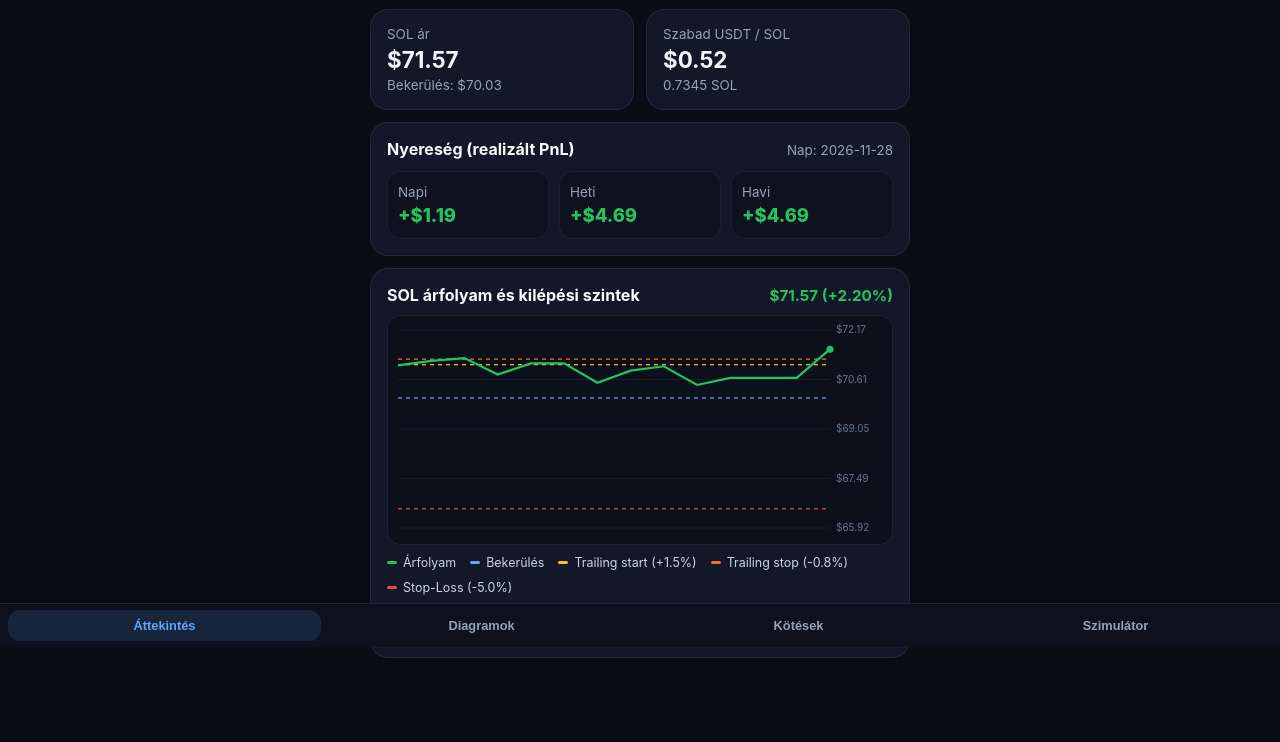
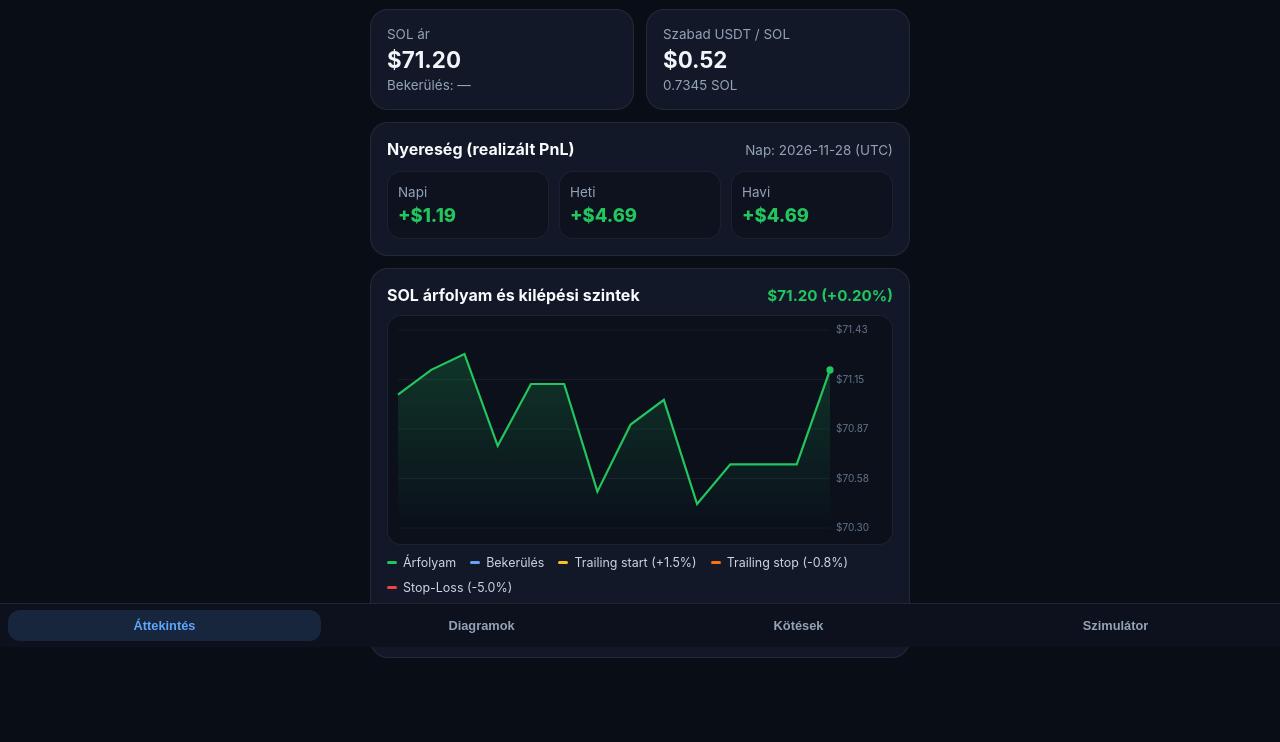
Before and after one commit to Zomir84/tozsderobot, a plain HTML site: page index.html in a window 1280 px wide. Shown: the part 153-895 px from the top of the page. Drawn offline with Linux system fonts and the light colour scheme.

Commit message:
dashboard frissites

```diff
--- a/index.html
+++ b/index.html
@@ -177,7 +177,6 @@
 </head>
 <body>
   <div class="wrap">
-    <!-- 1. ÁTTEKINTÉS -->
     <section id="view-overview" class="view active">
       <div class="card">
         <div class="top-card-head">
@@ -248,12 +247,11 @@
       </div>
     </section>
 
-    <!-- 2. DIAGRAMOK: KEZDŐTŐKE ($55.00), NYERESÉG / VESZTESÉG ÉS ZSEBBE TEHETŐ NYERESÉG -->
     <section id="view-charts" class="view">
       <div class="card">
         <div class="chart-head">
           <div>
-            <div class="muted">Kezdőtőke ($55.00) és nyereség / veszteség alakulása</div>
+            <div class="muted">Tőkegörbe ($55.00 alap • 100% tőkébe forgatva)</div>
             <div id="capital-pnl-headline" class="med-val">+$0.00 (0.00%)</div>
           </div>
           <div id="capital-minmax" class="muted">Kezdőtőke: $55.00</div>
@@ -268,7 +266,6 @@
       </div>
     </section>
 
-    <!-- 3. KÖTÉSEK -->
     <section id="view-trades" class="view">
       <div class="card">
         <div class="muted">Előzmények és kötések (pionex_history.json)</div>
@@ -278,7 +275,6 @@
       </div>
     </section>
 
-    <!-- 4. SZIMULÁTOR -->
     <section id="view-sim" class="view">
       <div class="card">
         <div class="muted">Pozíció szimulátor (bekerülési ár vs. célár)</div>
@@ -305,9 +301,42 @@
 
   <script>
     const START_CAPITAL_USD = 55.0;
+    const BASE_BET_USD = 15.0;
+    const REINVEST_SHARE = 1.0;
+    const MAX_PLAUSIBLE_TRADE_USD = 500.0;
+    const LIVE_SERIES_KEY = "pionex_sol_live_series_v1";
+
     let latestStatus = null;
     let latestHistory = [];
+    let livePriceSeries = loadLiveSeries();
     let simTouched = false;
+
+    function loadLiveSeries() {
+      try {
+        const raw = sessionStorage.getItem(LIVE_SERIES_KEY);
+        const parsed = raw ? JSON.parse(raw) : [];
+        return Array.isArray(parsed) ? parsed.filter((p) => p && Number(p.price) > 0) : [];
+      } catch (_) {
+        return [];
+      }
+    }
+
+    function recordLivePrice(status) {
+      if (!status) return;
+      const px = Number(status.price || 0);
+      if (!(px > 0 && px < 10000)) return;
+      const stamp = String(status.updated_at || new Date().toISOString());
+      const last = livePriceSeries[livePriceSeries.length - 1];
+      if (!last || last.time !== stamp) {
+        livePriceSeries.push({ time: stamp, price: px });
+        if (livePriceSeries.length > 120) {
+          livePriceSeries = livePriceSeries.slice(-120);
+        }
+        try {
+          sessionStorage.setItem(LIVE_SERIES_KEY, JSON.stringify(livePriceSeries));
+        } catch (_) {}
+      }
+    }
 
     document.querySelectorAll(".tab-btn").forEach((btn) => {
       btn.addEventListener("click", () => {
@@ -326,7 +355,40 @@
       return `${n >= 0 ? "+" : "-"}$${Math.abs(n).toFixed(2)}`;
     }
 
+    function isPlausibleHistoryItem(item) {
+      if (!item || typeof item !== "object") return false;
+      const sz = Math.abs(Number(item.size || 0));
+      const px = Math.abs(Number(item.price || 0));
+      const usdt = Math.abs(Number(item.usdt || 0));
+      const notional = usdt > 0 ? usdt : sz * px;
+      if (notional > MAX_PLAUSIBLE_TRADE_USD) return false;
+      const rawPnl = Math.abs(Number(item.pnl_usdt || 0));
+      if (rawPnl > MAX_PLAUSIBLE_TRADE_USD * 0.5) return false;
+      return true;
+    }
+
+    function sanitizeHistory(history) {
+      if (!Array.isArray(history)) return [];
+      const seen = new Set();
+      const clean = [];
+      for (const item of history) {
+        if (!isPlausibleHistoryItem(item)) continue;
+        const key = [
+          String(item.time || ""),
+          String(item.side || item.status || "").toUpperCase(),
+          Number(item.price || 0).toFixed(4),
+          Number(item.size || item.usdt || 0).toFixed(4),
+          String(item.reason || ""),
+        ].join("|");
+        if (seen.has(key)) continue;
+        seen.add(key);
+        clean.push(item);
+      }
+      return clean;
+    }
+
     function getItemPnlUsd(item) {
+      if (!isPlausibleHistoryItem(item)) return 0;
       const sz = Number(item && item.size ? item.size : 0);
       const sellPx = Number(item && item.price ? item.price : 0);
       const pctMatch = String((item && item.reason) || "").match(/([+-]?\d+(?:[.,]\d+)?)\s*%/);
@@ -335,10 +397,12 @@
         const denom = 1 + pctVal / 100;
         if (denom > 0) {
           const impliedEntry = sellPx / denom;
-          return (sellPx - impliedEntry) * sz;
+          const est = (sellPx - impliedEntry) * sz;
+          if (Math.abs(est) <= MAX_PLAUSIBLE_TRADE_USD * 0.5) return est;
         }
       }
-      return Number(item && item.pnl_usdt != null ? item.pnl_usdt : 0);
+      const direct = Number(item && item.pnl_usdt != null ? item.pnl_usdt : 0);
+      return Math.abs(direct) <= MAX_PLAUSIBLE_TRADE_USD * 0.5 ? direct : 0;
     }
 
     function computeExitLevels(s) {
@@ -370,28 +434,47 @@
       };
     }
 
+    function getChartPricePoints() {
+      if (livePriceSeries.length >= 2) {
+        return livePriceSeries.map((p) => Number(p.price));
+      }
+      const fallback = [];
+      for (const row of latestHistory) {
+        const px = Number(row.price);
+        if (!Number.isNaN(px) && px > 0 && px < 10000) fallback.push(px);
+      }
+      if (latestStatus && Number(latestStatus.price) > 0) {
+        fallback.push(Number(latestStatus.price));
+      }
+      return fallback;
+    }
+
     function computeCapitalCurve(status, history) {
       const currentTotal = status && Number(status.total_usd) > 0 ? Number(status.total_usd) : 0;
-      const rows = Array.isArray(history) ? history : [];
-      const startCapital = START_CAPITAL_USD;
+      const rows = sanitizeHistory(history);
+      const startCapital = status && Number(status.start_capital_usd) > 0 ? Number(status.start_capital_usd) : START_CAPITAL_USD;
 
       const curve = [Number(startCapital.toFixed(2))];
       let runningUsd = startCapital;
+      let positiveRealizedSum = 0;
 
       for (const row of rows) {
-        const side = String(row && row.side || "").toUpperCase();
+        const side = String((row && row.side) || "").toUpperCase();
         if (side === "SELL") {
-          runningUsd += getItemPnlUsd(row);
-          curve.push(Number(Math.max(0, runningUsd).toFixed(2)));
-        } else if (row && row.total_usd != null && Number(row.total_usd) > 0) {
+          const pnl = getItemPnlUsd(row);
+          if (pnl > 0) positiveRealizedSum += pnl;
+          runningUsd = Math.max(0, runningUsd + pnl);
+          curve.push(Number(runningUsd.toFixed(2)));
+        } else if (row && row.total_usd != null && Number(row.total_usd) > 0 && Number(row.total_usd) <= MAX_PLAUSIBLE_TRADE_USD) {
           runningUsd = Number(row.total_usd);
           curve.push(Number(runningUsd.toFixed(2)));
         }
       }
 
       if (currentTotal > 0) {
-        if (curve[curve.length - 1] !== Number(currentTotal.toFixed(2))) {
-          curve.push(Number(currentTotal.toFixed(2)));
+        const roundedCur = Number(currentTotal.toFixed(2));
+        if (curve[curve.length - 1] !== roundedCur) {
+          curve.push(roundedCur);
         }
       }
 
@@ -400,8 +483,16 @@
       const netPct = startCapital > 0 ? (netDiff / startCapital) * 100 : 0;
       const peakTotal = curve.length ? Math.max(...curve) : finalTotal;
       const troughTotal = curve.length ? Math.min(...curve) : finalTotal;
-      const pocketProfit = netDiff > 0 ? netDiff : 0;
-      const remainingAfterPocket = Math.max(0, finalTotal - pocketProfit);
+
+      const reinvestProfit =
+        status && status.reinvested_profit_usdt != null
+          ? Number(status.reinvested_profit_usdt)
+          : positiveRealizedSum * REINVEST_SHARE;
+      const pocketProfit = 0;
+      const nextBet =
+        status && status.next_bet_usdt != null
+          ? Number(status.next_bet_usdt)
+          : BASE_BET_USD + reinvestProfit;
 
       return {
         startCapital,
@@ -410,8 +501,9 @@
         netPct,
         peakTotal,
         troughTotal,
+        reinvestProfit,
         pocketProfit,
-        remainingAfterPocket,
+        nextBet,
         curve,
       };
     }
@@ -432,22 +524,22 @@
       if (boxEl) {
         boxEl.innerHTML = `
           <div class="lvl-chip">
-            <span class="muted">Kezdőtőke</span>
-            <b style="color:#60a5fa;">$${info.startCapital.toFixed(2)}</b>
+            <span class="muted">Tőkébe forgatva (100%)</span>
+            <b style="color:#22c55e;">+$${info.reinvestProfit.toFixed(2)}</b>
+            <span class="muted" style="font-size:0.72rem;">Zseb: $0.00 (100% tőke)</span>
           </div>
           <div class="lvl-chip">
-            <span class="muted">Jelenlegi tőke</span>
-            <b style="color:#f8fafc;">$${info.finalTotal.toFixed(2)}</b>
+            <span class="muted">Vételi keret</span>
+            <b style="color:#60a5fa;">$${info.nextBet.toFixed(2)}</b>
+            <span class="muted" style="font-size:0.72rem;">Alap + forgatott profit</span>
           </div>
           <div class="lvl-chip">
-            <span class="muted">Zsebbe tehető nyereség (saját számlára)</span>
-            <b style="color:${info.pocketProfit > 0 ? "#22c55e" : "#94a3b8"};">+$${info.pocketProfit.toFixed(2)}</b>
-            <span class="muted" style="font-size:0.72rem;">Maradék kivétel után: $${info.remainingAfterPocket.toFixed(2)}</span>
+            <span class="muted">Kezdőtőke / Jelenlegi tőke</span>
+            <b>$${info.startCapital.toFixed(2)} / $${info.finalTotal.toFixed(2)}</b>
           </div>
           <div class="lvl-chip">
-            <span class="muted">Nettó nyereség / veszteség</span>
-            <b style="color:${info.netDiff >= 0 ? "#22c55e" : "#ef4444"};">${formatSignedUsd(info.netDiff)} (${info.netPct >= 0 ? "+" : ""}${info.netPct.toFixed(2)}%)</b>
-            <span class="muted" style="font-size:0.72rem;">Csúcs / mélypont: $${info.peakTotal.toFixed(2)} / $${info.troughTotal.toFixed(2)}</span>
+            <span class="muted">Csúcs / Mélypont</span>
+            <b>$${info.peakTotal.toFixed(2)} / $${info.troughTotal.toFixed(2)}</b>
           </div>
         `;
       }
@@ -479,7 +571,7 @@
     function renderRealizedPnl(status, history) {
       const now = new Date();
       const todayStr = now.toISOString().slice(0, 10);
-      document.getElementById("realized-date").textContent = `Nap: ${todayStr}`;
+      document.getElementById("realized-date").textContent = `Nap: ${todayStr} (UTC)`;
 
       let daily = 0;
       let weekly = 0;
@@ -487,12 +579,12 @@
       const weekAgo = Date.now() - 7 * 86400000;
       const monthAgo = Date.now() - 30 * 86400000;
 
-      for (const item of (history || [])) {
+      for (const item of sanitizeHistory(history)) {
         if (String(item.side || "").toUpperCase() === "SELL") {
           const pnl = getItemPnlUsd(item);
           const ts = Date.parse(item.time || "");
           if (!Number.isNaN(ts)) {
-            if ((item.time || "").slice(0, 10) === todayStr) daily += pnl;
+            if (String(item.time || "").slice(0, 10) === todayStr) daily += pnl;
             if (ts >= weekAgo) weekly += pnl;
             if (ts >= monthAgo) monthly += pnl;
           }
@@ -523,14 +615,30 @@
     function renderStatus(s) {
       if (!s) return;
       latestStatus = s;
+      recordLivePrice(s);
 
       const price = Number(s.price || 0);
       const totalUsd = Number(s.total_usd || 0);
       const freeUsdt = Number(s.free_usdt || 0);
       const freeCrypto = Number(s.free_crypto || 0);
       const entryPrice = s.entry_price != null ? Number(s.entry_price) : null;
-      const pctNum = Number(s.profit_pct != null ? s.profit_pct : 0);
-      const pctText = s.pnl_pct_text || `${pctNum >= 0 ? "+" : ""}${pctNum.toFixed(2)}%`;
+      const hasPos = Boolean(s.has_position && entryPrice > 0);
+
+      let pctNum = Number(s.profit_pct != null ? s.profit_pct : 0);
+      let pctLabel = `${pctNum >= 0 ? "+" : ""}${pctNum.toFixed(2)}%`;
+
+      if (!hasPos) {
+        const pts = getChartPricePoints();
+        if (pts.length >= 2 && pts[0] > 0) {
+          pctNum = ((price - pts[0]) / pts[0]) * 100;
+          pctLabel = `${pctNum >= 0 ? "+" : ""}${pctNum.toFixed(2)}%`;
+        } else {
+          pctNum = 0;
+          pctLabel = "+0.00%";
+        }
+      } else if (s.pnl_pct_text) {
+        pctLabel = s.pnl_pct_text;
+      }
 
       document.getElementById("total-usd").textContent = `$${totalUsd.toFixed(2)}`;
       document.getElementById("status-detail").textContent =
@@ -550,7 +658,7 @@
       document.getElementById("indicators-line").textContent = indText;
 
       const rightPriceEl = document.getElementById("overview-chart-price");
-      rightPriceEl.textContent = `$${price.toFixed(2)} (${pctText})`;
+      rightPriceEl.textContent = `$${price.toFixed(2)} (${pctLabel})`;
       rightPriceEl.style.color = pctNum >= 0 ? "#22c55e" : "#ef4444";
 
       renderLivePnlPct(s);
@@ -576,19 +684,11 @@
       ctx.setTransform(dpr, 0, 0, dpr, 0, 0);
       ctx.clearRect(0, 0, cssW, cssH);
 
-      const points = [];
-      for (const row of latestHistory) {
-        const px = Number(row.price);
-        if (!Number.isNaN(px) && px > 0) points.push(px);
-      }
-      if (latestStatus && Number(latestStatus.price) > 0) {
-        points.push(Number(latestStatus.price));
-      }
-
+      const points = getChartPricePoints();
       if (points.length < 2) {
         ctx.fillStyle = "#94a3b8";
         ctx.font = "12px -apple-system, sans-serif";
-        ctx.fillText("Nincs elég előzményadat a grafikonhoz.", 14, cssH / 2);
+        ctx.fillText("Élő árfolyam pontok gyűjtése folyamatban...", 14, cssH / 2);
         return;
       }
 
@@ -600,7 +700,7 @@
 
       const rawMin = Math.min(...scaleValues);
       const rawMax = Math.max(...scaleValues);
-      const padVal = Math.max((rawMax - rawMin) * 0.12, 0.25);
+      const padVal = Math.max((rawMax - rawMin) * 0.16, 0.08);
       const minP = rawMin - padVal;
       const maxP = rawMax + padVal;
       const span = Math.max(maxP - minP, 0.01);
@@ -652,6 +752,27 @@
         drawLevelLine(lv.stopLoss, "#ef4444");
       }
 
+      const firstX = padL;
+      const lastX = padL + plotW;
+      const bottomY = padT + plotH;
+
+      const grad = ctx.createLinearGradient(0, padT, 0, bottomY);
+      grad.addColorStop(0, "rgba(34, 197, 94, 0.24)");
+      grad.addColorStop(1, "rgba(34, 197, 94, 0.0)");
+
+      ctx.beginPath();
+      points.forEach((px, idx) => {
+        const x = padL + (idx / (points.length - 1)) * plotW;
+        const y = toY(px);
+        if (idx === 0) ctx.moveTo(x, y);
+        else ctx.lineTo(x, y);
+      });
+      ctx.lineTo(lastX, bottomY);
+      ctx.lineTo(firstX, bottomY);
+      ctx.closePath();
+      ctx.fillStyle = grad;
+      ctx.fill();
+
       ctx.beginPath();
       points.forEach((px, idx) => {
         const x = padL + (idx / (points.length - 1)) * plotW;
@@ -663,11 +784,10 @@
       ctx.lineWidth = 2.2;
       ctx.stroke();
 
-      const lastX = padL + plotW;
       const lastY = toY(points[points.length - 1]);
       ctx.fillStyle = "#22c55e";
       ctx.beginPath();
-      ctx.arc(lastX, lastY, 3.5, 0, Math.PI * 2);
+      ctx.arc(lastX, lastY, 3.6, 0, Math.PI * 2);
       ctx.fill();
     }
 
@@ -772,7 +892,7 @@
     }
 
     function renderTrades(history) {
-      latestHistory = Array.isArray(history) ? history : [];
+      latestHistory = sanitizeHistory(history);
       renderRealizedPnl(latestStatus, latestHistory);
       renderCapitalView(latestStatus, latestHistory);
       drawCharts();
@@ -781,7 +901,7 @@
       if (!container) return;
 
       if (!latestHistory.length) {
-        container.innerHTML = `<div class="muted" style="margin-top:8px;">Nincs bejegyzés a naplóban.</div>`;
+        container.innerHTML = `<div class="muted" style="margin-top:8px;">Nincs érvényes bejegyzés a naplóban.</div>`;
         return;
       }
 
@@ -882,7 +1002,7 @@
 
     updateSimulator();
     loadAll();
-    setInterval(loadAll, 30000);
+    setInterval(loadAll, 5000);
   </script>
 </body>
 </html>
--- a/pionex_status.json
+++ b/pionex_status.json
@@ -1,116 +1,29 @@
 {
-  "updated_at": "2026-11-28T04:55:38.956639+00:00",
-  "symbol": "SOLUSDT",
-  "base_coin": "SOL",
-  "quote_coin": "USDT",
-  "live_trading_enabled": true,
-  "price": 71.57,
-  "pionex_price": 71.57,
-  "yf_price": 71.5,
-  "ma5": 71.546,
-  "ma15": 71.7087,
-  "ma10": 71.586,
-  "ma30": 71.651,
-  "adx": 20.82,
-  "rsi": 41.68,
-  "adx_min": 20.0,
-  "rsi_max": 70.0,
+  "symbol": "SOL_USDT",
+  "updated_at": "2026-11-28T08:13:00Z",
+  "status": "LIVE",
+  "status_detail": "0.7345 SOL (52.29 USDT)",
+  "price": 71.2,
+  "total_usd": 52.81,
   "free_usdt": 0.5193,
-  "free_crypto": 0.734455,
-  "next_bet_usdt": 15.0,
-  "position_usd": 52.56,
-  "total_usd": 53.08,
-  "has_position": true,
-  "entry_price": 70.03,
-  "entry_time": "2026-11-28T02:51:43.257000+00:00",
-  "entry_size": 0.734455,
-  "entry_cost_usdt": 51.43,
-  "highest_price": 71.83,
-  "trailing_active": true,
-  "stop_loss_price": 66.5285,
+  "free_crypto": 0.7345,
+  "has_position": false,
+  "entry_price": null,
+  "highest_price": null,
+  "trailing_active": false,
   "stop_loss_pct": 5.0,
-  "profit_pct": 2.2,
-  "profit_usdt": 1.13,
-  "pnl_pct_text": "+2.20%",
-  "status": "TARTAS",
-  "status_detail": "0.7345 SOL (52.56 USDT)",
-  "recent_trades": [
-    {
-      "time": "2026-11-28T02:36:01.645660+00:00",
-      "side": "SELL",
-      "price": 70.6644,
-      "size": 0.734455,
-      "usdt": 51.9,
-      "pnl_usdt": 0.47,
-      "reason": "TRAILING_STOP (2.34%)",
-      "order_id": "solbot_1795833362435",
-      "simulated": false
-    },
-    {
-      "time": "2026-11-27T22:04:36.982412+00:00",
-      "side": "SELL",
-      "price": 70.6644,
-      "size": 0.734455,
-      "usdt": 51.9,
-      "pnl_usdt": 0.47,
-      "reason": "TRAILING_STOP (2.40%)",
-      "order_id": "solbot_1795817077827",
-      "simulated": false
-    },
-    {
-      "time": "2026-11-27T19:40:58.880934+00:00",
-      "side": "SELL",
-      "price": 70.6644,
-      "size": 24.811061,
-      "usdt": 1753.26,
-      "pnl_usdt": 15.74,
-      "reason": "MA_CROSS_DOWN (3.44%)",
-      "order_id": "solbot_1795808459780",
-      "simulated": false
-    },
-    {
-      "time": "2026-11-27T19:40:11.670231+00:00",
-      "side": "SELL",
-      "price": 70.6644,
-      "size": 24.811061,
-      "usdt": 1753.26,
-      "pnl_usdt": 15.74,
-      "reason": "MA_CROSS_DOWN (3.43%)",
-      "order_id": "solbot_1795808412521",
-      "simulated": false
-    },
-    {
-      "time": "2026-11-27T19:39:21.246626+00:00",
-      "side": "SELL",
-      "price": 70.6644,
-      "size": 24.811061,
-      "usdt": 1753.26,
-      "pnl_usdt": 15.74,
-      "reason": "MA_CROSS_DOWN (3.50%)",
-      "order_id": "solbot_1795808362021",
-      "simulated": false
-    },
-    {
-      "time": "2026-11-27T19:38:15.656582+00:00",
-      "side": "SELL",
-      "price": 70.6644,
-      "size": 24.811061,
-      "usdt": 1753.26,
-      "pnl_usdt": 15.74,
-      "reason": "MA_CROSS_DOWN (3.43%)",
-      "order_id": "solbot_1795808296459",
-      "simulated": false
-    },
-    {
-      "time": "2026-11-27T19:37:27.786633+00:00",
-      "side": "SELL",
-      "price": 70.6644,
-      "size": 24.811061,
-      "usdt": 1753.26,
-      "pnl_usdt": 15.74,
-      "reason": "MA_CROSS_DOWN (3.33%)",
-      "order_id": "solbot_1795808248615",
-      "simulated": false
-    }
-  ]
+  "profit_pct": 0.0,
+  "profit_usdt": 0.0,
+  "pnl_pct_text": "+0.00%",
+  "ma10": 72.98,
+  "ma30": 72.26,
+  "rsi": 42.0,
+  "adx": 13.5,
+  "start_capital_usd": 55.0,
+  "reinvest_share": 1.0,
+  "reinvested_profit_usdt": 16.68,
+  "pocket_profit_usdt": 0.0,
+  "next_bet_usdt": 0.51,
+  "realized_net_sum": 16.68,
+  "net_vs_start_usd": -2.19
 }
```
